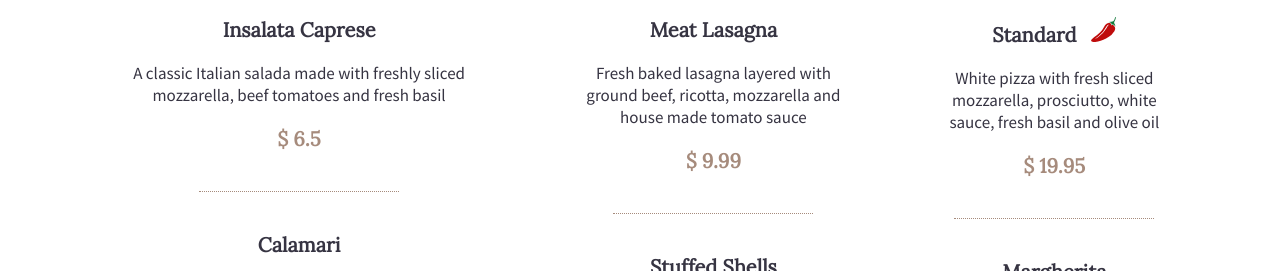
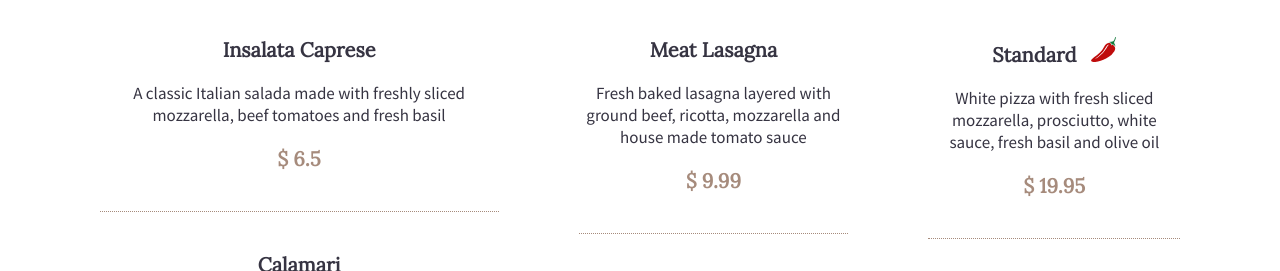
Before and after one commit to jgrimshaw/CM-fancy-italian-restaurant, a website built with Parcel: page index.html in a window 1280 px wide. Shown: the part 613-884 px from the top of the page. Built offline with nearby package versions, Linux system fonts and the light colour scheme; a web font is replaced by a local one.

Commit message:
add docs/screenshot

```diff
--- a/src/styles.css
+++ b/src/styles.css
@@ -20,8 +20,7 @@ body {
 	font-size: 1.7rem;
     color: #363442;
     text-rendering: optimizeLegibility;
-    -webkit-font-smoothing: antialiased;
-    -moz-osx-font-smoothing: grayscale;
+
 }
 
 /* header */
@@ -78,14 +77,9 @@ h2 {
 	display: flex;
 	flex-direction: column;
 	align-items: center;
-	padding: 2rem 0 2rem 0;
-}
-
-.item-container:after {
-    content: "";
-    display: block;
-    border-bottom: 1px dotted #a68b7c;
-	width: 20rem;
+	padding: 4rem 0 2rem 0;
+	width: 100%;
+	border-bottom: 1px dotted #a68b7c;
 }
 
 h3 {
@@ -107,7 +101,6 @@ p {
 	font-weight: bold;
 	font-size: 2rem;
 	color: #a68b7c;
-	padding-bottom: 4rem;
 }
 
 .spicy {
@@ -176,10 +169,9 @@ input[type=checkbox]:checked:after {
 		font-size: 2.5rem;
 	}
 
-	.item-container:after {
+	.item-container {
 		width: 80vw;
 		border-bottom: 2px dotted #a68b7c;
-
 	}
 }
 
```
Also changed, not shown: docs/screenshot.png (added).
